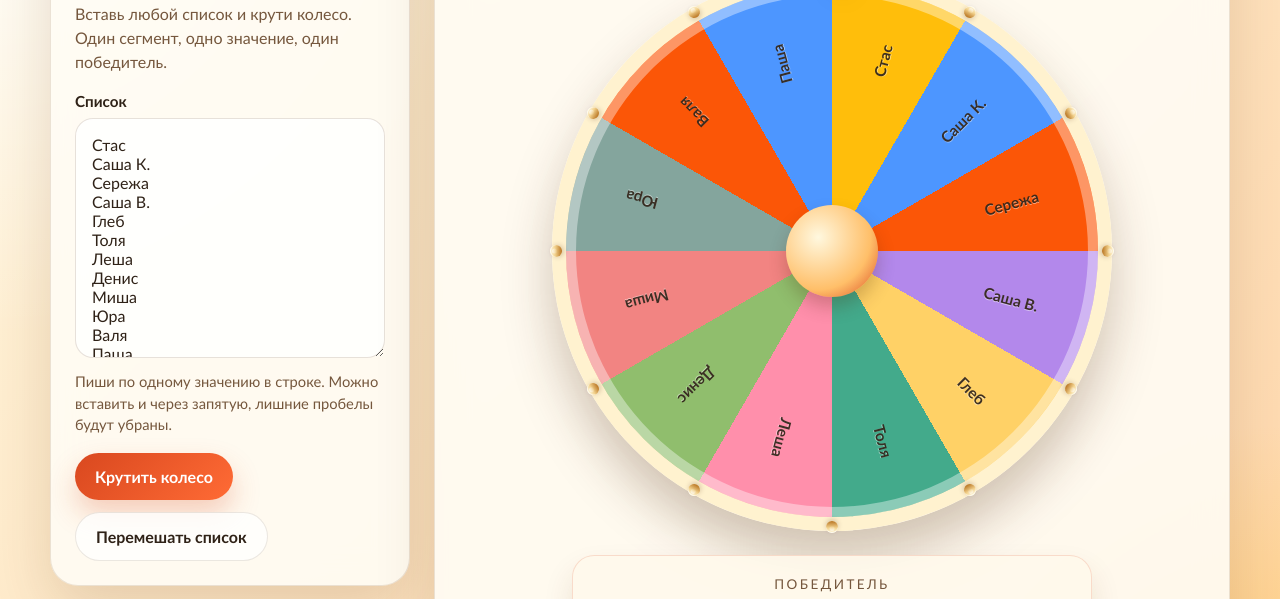
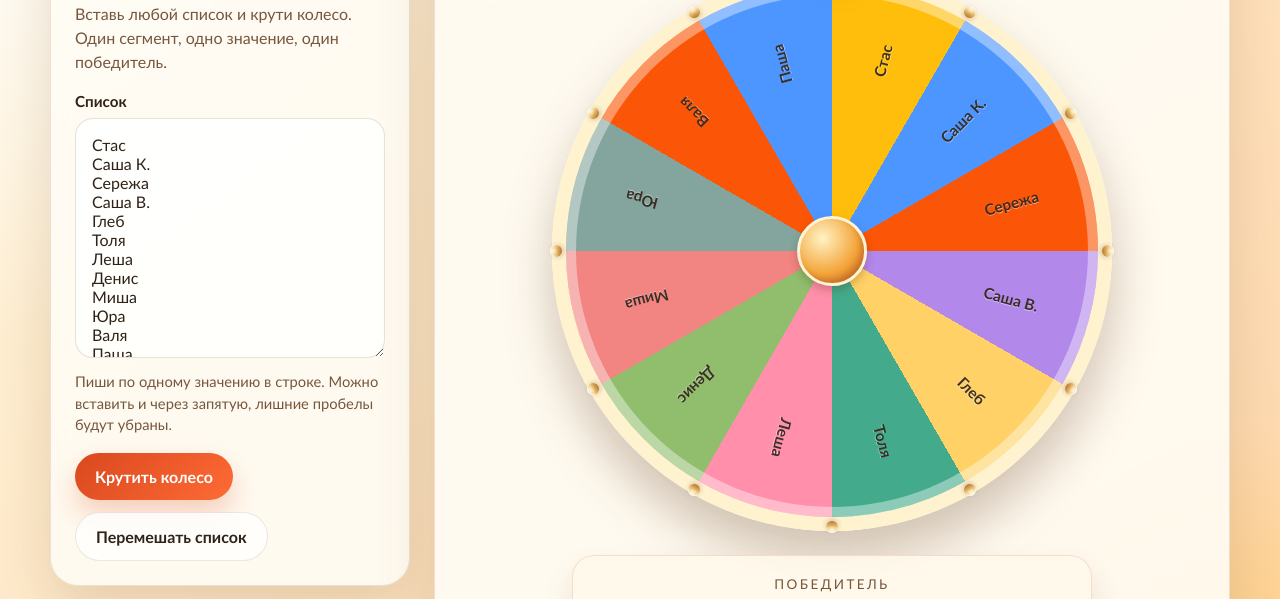
Before and after one commit to shaxraman/the-wheel-of-fortune, a plain HTML site: page index.html in a window 1280 px wide. Shown: the part 148-747 px from the top of the page. Drawn offline with Linux system fonts and the light colour scheme.

Commit message:
фикс центрального шарика

```diff
--- a/index.html
+++ b/index.html
@@ -278,18 +278,30 @@
       background: #f5deb3;
     }
 
+    .wheel::before,
     .wheel::after {
       content: "";
       position: absolute;
-      inset: 50%;
-      width: 92px;
-      height: 92px;
+      left: 50%;
+      top: 50%;
       transform: translate(-50%, -50%);
       border-radius: 50%;
+      z-index: 2;
+    }
+
+    .wheel::before {
+      display: none;
+    }
+
+    .wheel::after {
+      width: 12%;
+      aspect-ratio: 1;
       background:
-        radial-gradient(circle at 35% 35%, #fff8df, #ffbf69 62%, #d9481f 100%);
-      box-shadow: 0 10px 18px rgba(73, 34, 3, 0.24);
-      z-index: 2;
+        radial-gradient(circle at 35% 30%, #fff3c4, #f4a43a 58%, #b9531f 100%);
+      border: clamp(2px, 0.4vw, 3px) solid #fff3d3;
+      box-shadow:
+        0 4px 8px rgba(73, 34, 3, 0.25),
+        inset -3px -3px 5px rgba(105, 42, 9, 0.18);
     }
 
     .peg-ring {
```
